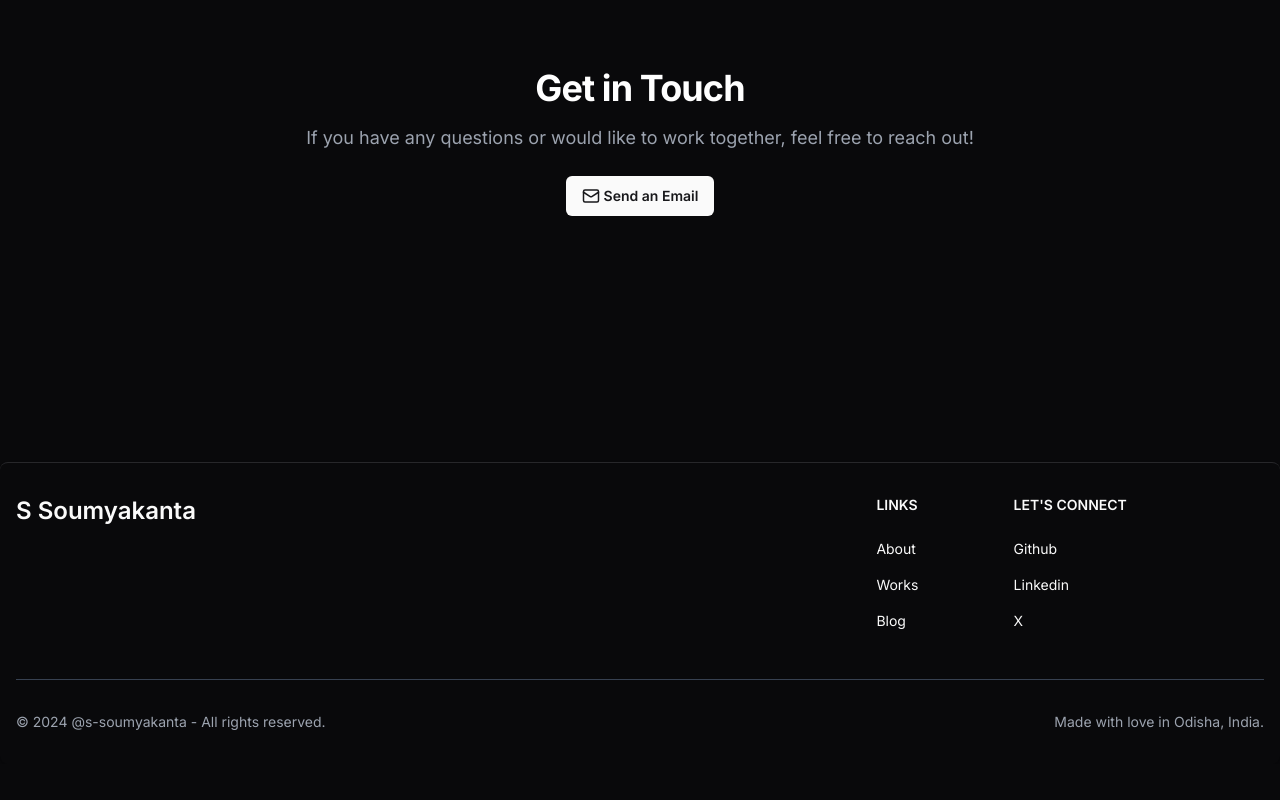
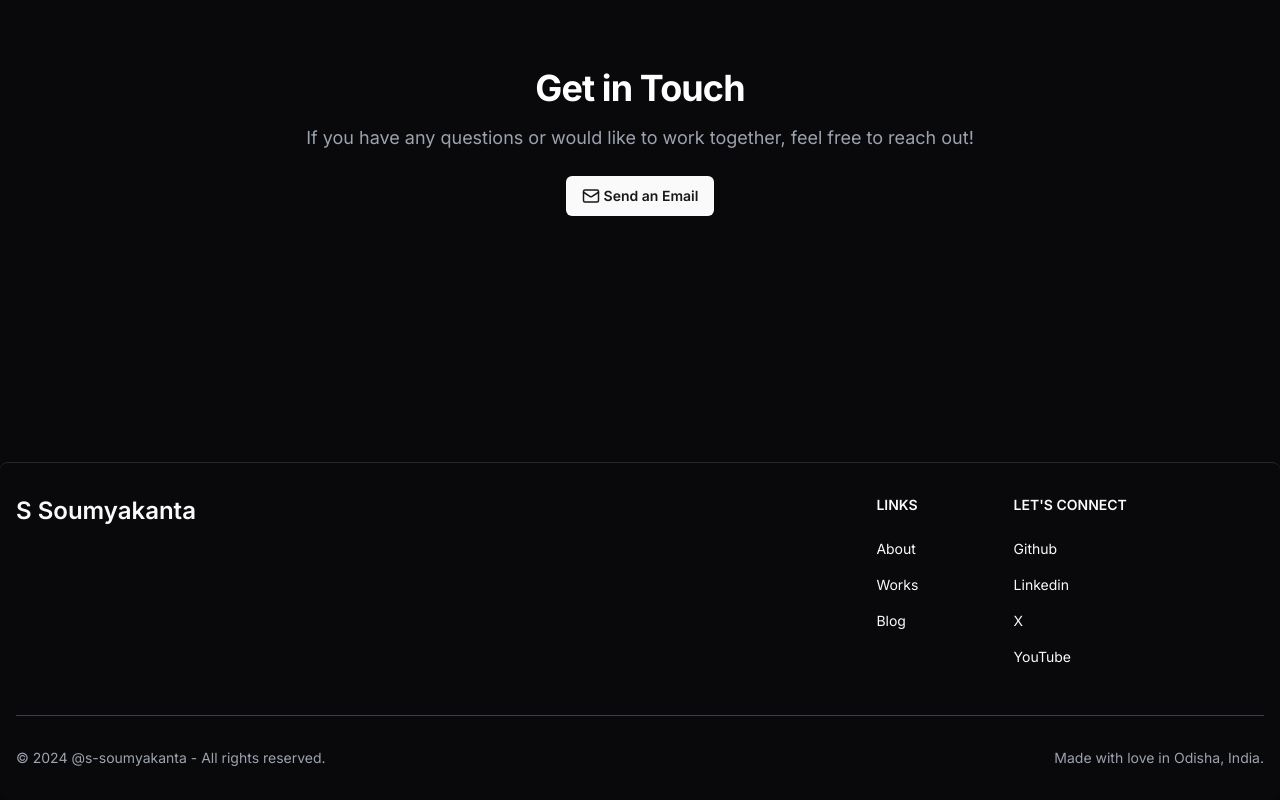
Before and after one commit to s-soumyakanta/s-soumyakanta, a Next.js app: page / in a window 1280 px wide. Shown: the part 3572-4372 px from the top of the page. Before the commit the page ends 4336 px from the top, so only its background shows below. Built offline with nearby package versions, Linux system fonts and the light colour scheme.

Commit message:
Update Footer.tsx
YouTube -1

```diff
--- a/src/components/Footer.tsx
+++ b/src/components/Footer.tsx
@@ -81,6 +81,16 @@ export default function Footer() {
                     X
                   </a>
                 </li>
+                <li className="mb-4">
+                  <a
+                    href="https://youtube.com/@s-soumyakanta"
+                    className="hover:underline"
+                    target="_blank"
+                    rel="noopener noreferrer"
+                  >
+                    YouTube
+                  </a>
+                </li>
               </ul>
             </div>
           </div>
```
